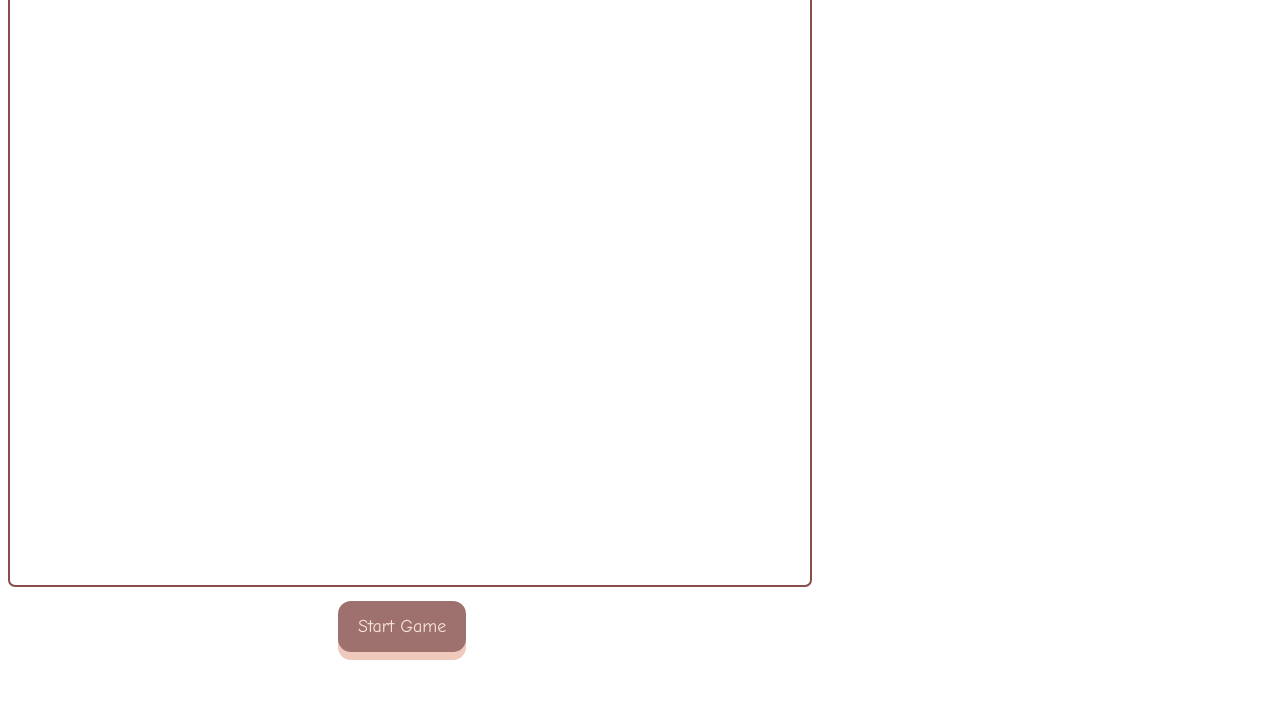
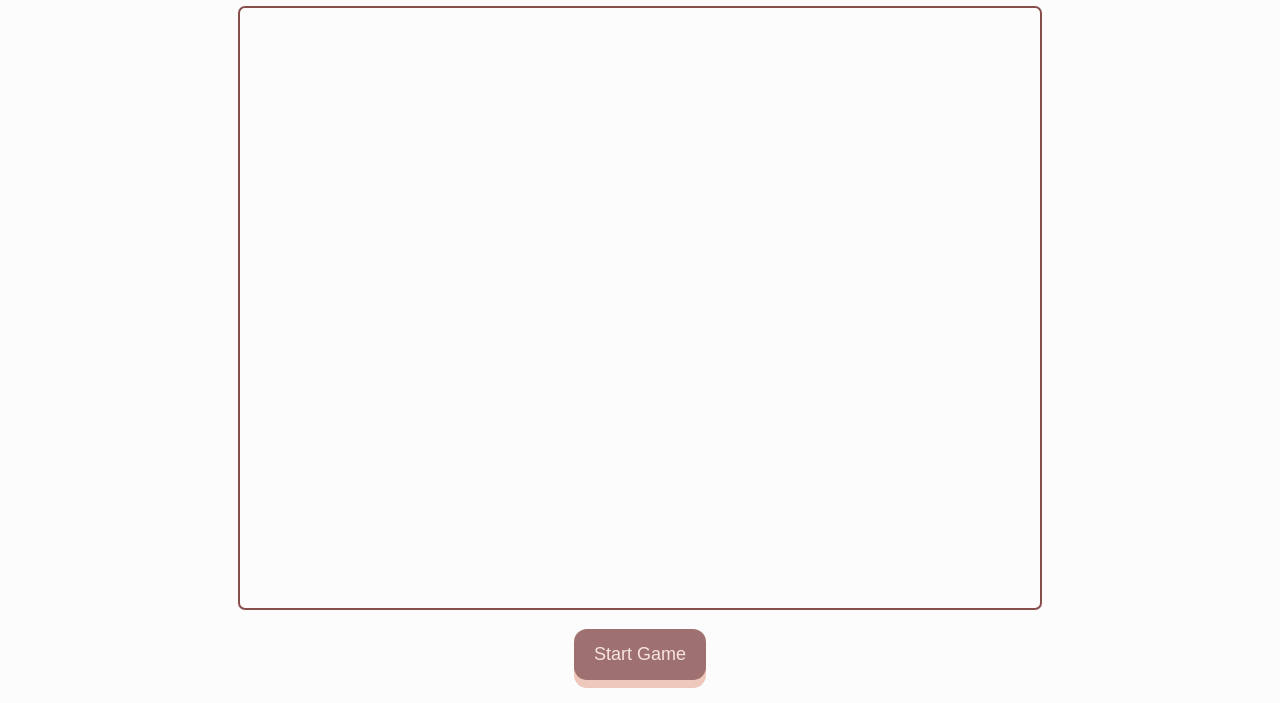
Before and after one commit to dbwjd5864/Sweets, a plain HTML site: page index.html in a window 1280 px wide. Shown: the part 97-800 px from the top of the page. Drawn offline with Linux system fonts and the light colour scheme; a web font is replaced by a local one.

Commit message:
css file added

```diff
--- a/index.html
+++ b/index.html
@@ -1,43 +1,18 @@
 <!DOCTYPE html>
 <html lang="en">
   <head>
-    <title>The Witch's House</title>
-    <meta charset="utf-8">
-    <script src="main.js" type="text/javascript" defer></script>
-    <style>
-      #start {
-        font-family: Comic Sans MS;
-        background-color: #874E4C;
-        border: none;
-        border-radius: 13px;
-        box-shadow: 0 8px #EABCAC;
-        color: #F7DFD4;
-        padding: 15px 20px;
-        text-align: center;
-        font-size: 18px;
-        opacity: 0.8;
-        transition: 0.3s;
-        text-decoration: none;
-        cursor: pointer;
-        position: relative;
-        left: 330px;
-        top: 10px;
-      }
-      #start:hover {
-        opacity: 1;
-      }
-      #start:active {
-        box-shadow: 0 4px #EABCAC;
-        transform: translateY(4px);
-      }
-    </style>
+    <title>Sweet Day</title>
+    <meta charset="utf-8" />
+    <link rel="stylesheet" href="style.css" />
   </head>
 
   <body>
-    <h1 style="font-family: comic sans ms;">The Witch's House</h1>
+    <h1 class="game-title">Sweet Day🍭</h1>
 
-    <canvas id="canvas" width="800" height="600" style="border: solid #874E4C 2px; border-radius: 7px;"></canvas>
-    <br>
-    <input type="button" id="start" value="Start Game">
+    <canvas id="canvas" class="canvas" width="800" height="600"></canvas>
+    <br />
+    <input class="start" type="button" id="start" value="Start Game" />
+
+    <script src="script.js"></script>
   </body>
 </html>
--- /dev/null
+++ b/style.css
@@ -0,0 +1,48 @@
+/* ----------- Fonts ----------- */
+@import url('https://fonts.googleapis.com/css2?family=Stick&display=swap');
+@import url('https://fonts.googleapis.com/css2?family=Roboto&display=swap');
+
+body {
+  background-color: #fcfcfc;
+  min-height: 100vh;
+  margin: 0;
+  padding: 0;
+  font-family: 'Roboto', sans-serif;
+  box-sizing: border-box;
+  display: flex;
+  flex-direction: column;
+  justify-content: center;
+  align-items: center;
+}
+
+.game-title {
+  font-family: 'Stick', sans-serif;
+}
+
+.canvas {
+  border: solid #874e4c 2px;
+  border-radius: 7px;
+}
+
+.start {
+  background-color: #874e4c;
+  border: none;
+  border-radius: 13px;
+  box-shadow: 0 8px #eabcac;
+  color: #f7dfd4;
+  padding: 15px 20px;
+  font-size: 18px;
+  opacity: 0.8;
+  transition: 0.3s;
+  text-decoration: none;
+  cursor: pointer;
+}
+
+.start:hover {
+  opacity: 1;
+}
+
+.start:active {
+  box-shadow: 0 4px #eabcac;
+  transform: translateY(4px);
+}
```
Also changed, not shown: script.js (renamed from main.js).
